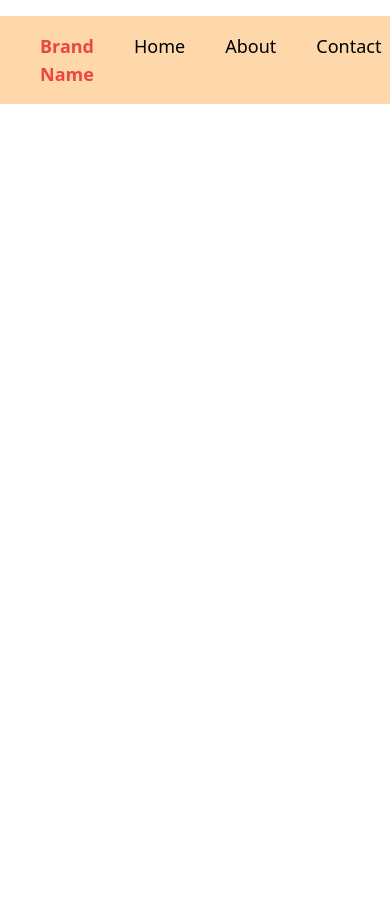
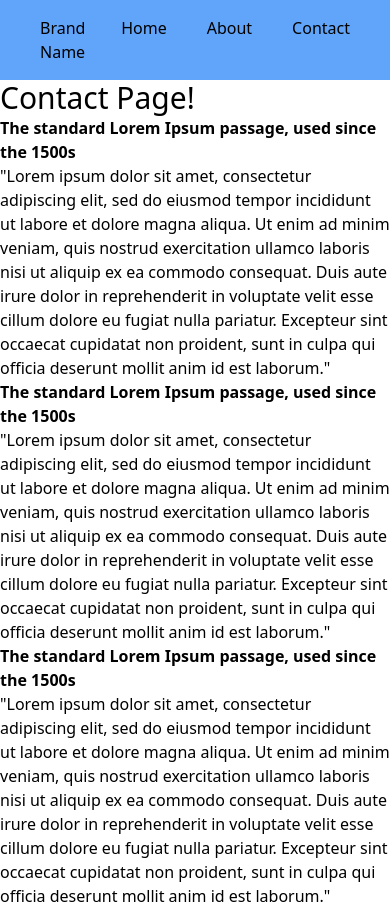
Before and after one commit to vanguyen333/templates, a React (Vite) app: page /contact in a window 390 px wide. Before the commit the page ends 844 px from the top, so only its background shows below. Built offline with nearby package versions, Linux system fonts and the light colour scheme.

Commit message:
created nav2, tryign to make responsive

```diff
--- a/package.json
+++ b/package.json
@@ -11,7 +11,8 @@
   },
   "dependencies": {
     "react": "^18.2.0",
-    "react-dom": "^18.2.0"
+    "react-dom": "^18.2.0",
+    "react-router-dom": "^6.14.2"
   },
   "devDependencies": {
     "@types/react": "^18.2.15",
--- a/src/App.jsx
+++ b/src/App.jsx
@@ -1,10 +1,14 @@
 import "./App.css";
+import Nav0 from "./components/Nav0";
+import Nav2 from "./components/Nav2";
 import Navbar1 from "./components/navbar1";
 
 function App() {
   return (
     <>
-      <Navbar1 />
+      {/* <Nav0 />
+      <Navbar1 /> */}
+      <Nav2 />
     </>
   );
 }
--- /dev/null
+++ b/src/components/Nav0.jsx
@@ -0,0 +1,17 @@
+//This has no react router dom, basically  just design
+const Nav0 = () => {
+  return (
+    <div>
+      <div className="flex justify-between px-10 bg-green-400 py-4">
+        <header>Brand Name</header>
+        <main className="flex gap-4">
+          <h1>Home</h1>
+          <h1>About</h1>
+          <h1>Contact</h1>
+        </main>
+      </div>
+    </div>
+  );
+};
+
+export default Nav0;
--- /dev/null
+++ b/src/components/Nav2.jsx
@@ -0,0 +1,34 @@
+import Home from "../pages/Home";
+import About from "../pages/About";
+import Contact from "../pages/Contact";
+
+import { BrowserRouter, Routes, Route, Link, NavLink } from "react-router-dom";
+const Nav2 = () => {
+  return (
+    <div>
+      {" "}
+      <BrowserRouter>
+        <header>
+          <nav className="flex justify-between px-10 bg-blue-400 py-4">
+            <h1>Brand Name</h1>
+            <div className="gap-10 flex">
+              <Link to="/">Home</Link>
+
+              <NavLink to="/about">About</NavLink>
+              <NavLink to="/contact">Contact</NavLink>
+            </div>
+          </nav>
+        </header>
+        <main>
+          <Routes>
+            <Route path="/" element={<Home />} />
+            <Route path="/about" element={<About />} />
+            <Route path="/contact" element={<Contact />} />
+          </Routes>
+        </main>
+      </BrowserRouter>
+    </div>
+  );
+};
+
+export default Nav2;
--- a/src/components/Navbar1.jsx
+++ b/src/components/Navbar1.jsx
@@ -1,18 +1,32 @@
+//This navbar works react router dom, not have hamburger responsive
+import Home from "../pages/Home";
+import About from "../pages/About";
+import Contact from "../pages/Contact";
+
+import { BrowserRouter, Routes, Route, Link, NavLink } from "react-router-dom";
+
 const Navbar1 = () => {
   return (
-    <div>
-      {/* justify-between makes the 2 divs have space between, the second div to be on the far left */}
-      <div className="nav flex gap-10 justify-between py-4 my-4 px-10 bg-orange-200 text-lg">
-        <div className="brand">
-          <h1 className="text-red-500 font-bold ">Brand Name</h1>
-        </div>
-        <div className="leftbar flex gap-10 ">
-          <h1>Home</h1>
-          <h1>About</h1>
-          <h1>Contact</h1>
-        </div>
-      </div>
-    </div>
+    <BrowserRouter>
+      <header>
+        <nav className="flex justify-between px-10 bg-pink-400 py-4">
+          <h1>Brand Name</h1>
+          <div className="gap-10 flex">
+            <Link to="/">Home</Link>
+
+            <NavLink to="/about">About</NavLink>
+            <NavLink to="/contact">Contact</NavLink>
+          </div>
+        </nav>
+      </header>
+      <main>
+        <Routes>
+          <Route path="/" element={<Home />} />
+          <Route path="/about" element={<About />} />
+          <Route path="/contact" element={<Contact />} />
+        </Routes>
+      </main>
+    </BrowserRouter>
   );
 };
 
--- /dev/null
+++ b/src/pages/About.jsx
@@ -0,0 +1,41 @@
+const About = () => {
+  return (
+    <div>
+      <h1 className="text-3xl items-center">About page</h1>
+      <p>
+        <strong>The standard Lorem Ipsum passage, used since the 1500s</strong>
+        <br />
+        "Lorem ipsum dolor sit amet, consectetur adipiscing elit, sed do eiusmod
+        tempor incididunt ut labore et dolore magna aliqua. Ut enim ad minim
+        veniam, quis nostrud exercitation ullamco laboris nisi ut aliquip ex ea
+        commodo consequat. Duis aute irure dolor in reprehenderit in voluptate
+        velit esse cillum dolore eu fugiat nulla pariatur. Excepteur sint
+        occaecat cupidatat non proident, sunt in culpa qui officia deserunt
+        mollit anim id est laborum."
+        <br />
+        <strong>The standard Lorem Ipsum passage, used since the 1500s</strong>
+        <br />
+        "Lorem ipsum dolor sit amet, consectetur adipiscing elit, sed do eiusmod
+        tempor incididunt ut labore et dolore magna aliqua. Ut enim ad minim
+        veniam, quis nostrud exercitation ullamco laboris nisi ut aliquip ex ea
+        commodo consequat. Duis aute irure dolor in reprehenderit in voluptate
+        velit esse cillum dolore eu fugiat nulla pariatur. Excepteur sint
+        occaecat cupidatat non proident, sunt in culpa qui officia deserunt
+        mollit anim id est laborum."
+        <br />
+        <strong>The standard Lorem Ipsum passage, used since the 1500s</strong>
+        <br />
+        "Lorem ipsum dolor sit amet, consectetur adipiscing elit, sed do eiusmod
+        tempor incididunt ut labore et dolore magna aliqua. Ut enim ad minim
+        veniam, quis nostrud exercitation ullamco laboris nisi ut aliquip ex ea
+        commodo consequat. Duis aute irure dolor in reprehenderit in voluptate
+        velit esse cillum dolore eu fugiat nulla pariatur. Excepteur sint
+        occaecat cupidatat non proident, sunt in culpa qui officia deserunt
+        mollit anim id est laborum."
+        <br />
+      </p>
+    </div>
+  );
+};
+
+export default About;
--- /dev/null
+++ b/src/pages/Contact.jsx
@@ -0,0 +1,41 @@
+const Contact = () => {
+  return (
+    <div>
+      <h1 className="text-3xl items-center">Contact Page!</h1>
+      <p>
+        <strong>The standard Lorem Ipsum passage, used since the 1500s</strong>
+        <br />
+        "Lorem ipsum dolor sit amet, consectetur adipiscing elit, sed do eiusmod
+        tempor incididunt ut labore et dolore magna aliqua. Ut enim ad minim
+        veniam, quis nostrud exercitation ullamco laboris nisi ut aliquip ex ea
+        commodo consequat. Duis aute irure dolor in reprehenderit in voluptate
+        velit esse cillum dolore eu fugiat nulla pariatur. Excepteur sint
+        occaecat cupidatat non proident, sunt in culpa qui officia deserunt
+        mollit anim id est laborum."
+        <br />
+        <strong>The standard Lorem Ipsum passage, used since the 1500s</strong>
+        <br />
+        "Lorem ipsum dolor sit amet, consectetur adipiscing elit, sed do eiusmod
+        tempor incididunt ut labore et dolore magna aliqua. Ut enim ad minim
+        veniam, quis nostrud exercitation ullamco laboris nisi ut aliquip ex ea
+        commodo consequat. Duis aute irure dolor in reprehenderit in voluptate
+        velit esse cillum dolore eu fugiat nulla pariatur. Excepteur sint
+        occaecat cupidatat non proident, sunt in culpa qui officia deserunt
+        mollit anim id est laborum."
+        <br />
+        <strong>The standard Lorem Ipsum passage, used since the 1500s</strong>
+        <br />
+        "Lorem ipsum dolor sit amet, consectetur adipiscing elit, sed do eiusmod
+        tempor incididunt ut labore et dolore magna aliqua. Ut enim ad minim
+        veniam, quis nostrud exercitation ullamco laboris nisi ut aliquip ex ea
+        commodo consequat. Duis aute irure dolor in reprehenderit in voluptate
+        velit esse cillum dolore eu fugiat nulla pariatur. Excepteur sint
+        occaecat cupidatat non proident, sunt in culpa qui officia deserunt
+        mollit anim id est laborum."
+        <br />
+      </p>
+    </div>
+  );
+};
+
+export default Contact;
--- /dev/null
+++ b/src/pages/Home.jsx
@@ -0,0 +1,41 @@
+const Home = () => {
+  return (
+    <div>
+      <h1 className="text-3xl items-center">Home page</h1>
+      <p>
+        <strong>The standard Lorem Ipsum passage, used since the 1500s</strong>
+        <br />
+        "Lorem ipsum dolor sit amet, consectetur adipiscing elit, sed do eiusmod
+        tempor incididunt ut labore et dolore magna aliqua. Ut enim ad minim
+        veniam, quis nostrud exercitation ullamco laboris nisi ut aliquip ex ea
+        commodo consequat. Duis aute irure dolor in reprehenderit in voluptate
+        velit esse cillum dolore eu fugiat nulla pariatur. Excepteur sint
+        occaecat cupidatat non proident, sunt in culpa qui officia deserunt
+        mollit anim id est laborum."
+        <br />
+        <strong>The standard Lorem Ipsum passage, used since the 1500s</strong>
+        <br />
+        "Lorem ipsum dolor sit amet, consectetur adipiscing elit, sed do eiusmod
+        tempor incididunt ut labore et dolore magna aliqua. Ut enim ad minim
+        veniam, quis nostrud exercitation ullamco laboris nisi ut aliquip ex ea
+        commodo consequat. Duis aute irure dolor in reprehenderit in voluptate
+        velit esse cillum dolore eu fugiat nulla pariatur. Excepteur sint
+        occaecat cupidatat non proident, sunt in culpa qui officia deserunt
+        mollit anim id est laborum."
+        <br />
+        <strong>The standard Lorem Ipsum passage, used since the 1500s</strong>
+        <br />
+        "Lorem ipsum dolor sit amet, consectetur adipiscing elit, sed do eiusmod
+        tempor incididunt ut labore et dolore magna aliqua. Ut enim ad minim
+        veniam, quis nostrud exercitation ullamco laboris nisi ut aliquip ex ea
+        commodo consequat. Duis aute irure dolor in reprehenderit in voluptate
+        velit esse cillum dolore eu fugiat nulla pariatur. Excepteur sint
+        occaecat cupidatat non proident, sunt in culpa qui officia deserunt
+        mollit anim id est laborum."
+        <br />
+      </p>
+    </div>
+  );
+};
+
+export default Home;
```
Also changed, not shown: 1 other file (tests, documents, lock files or other folders).
